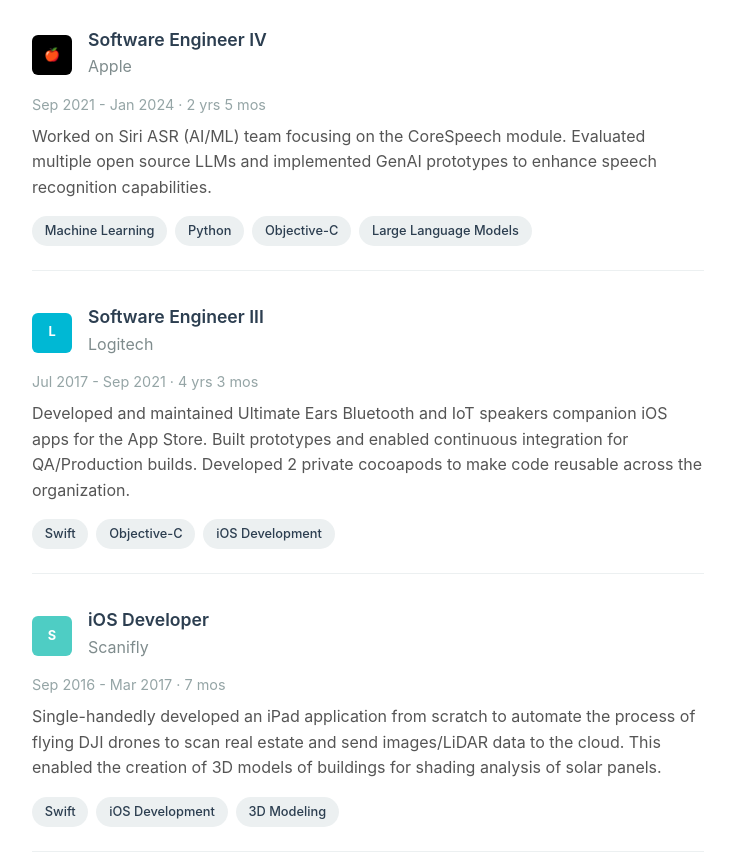
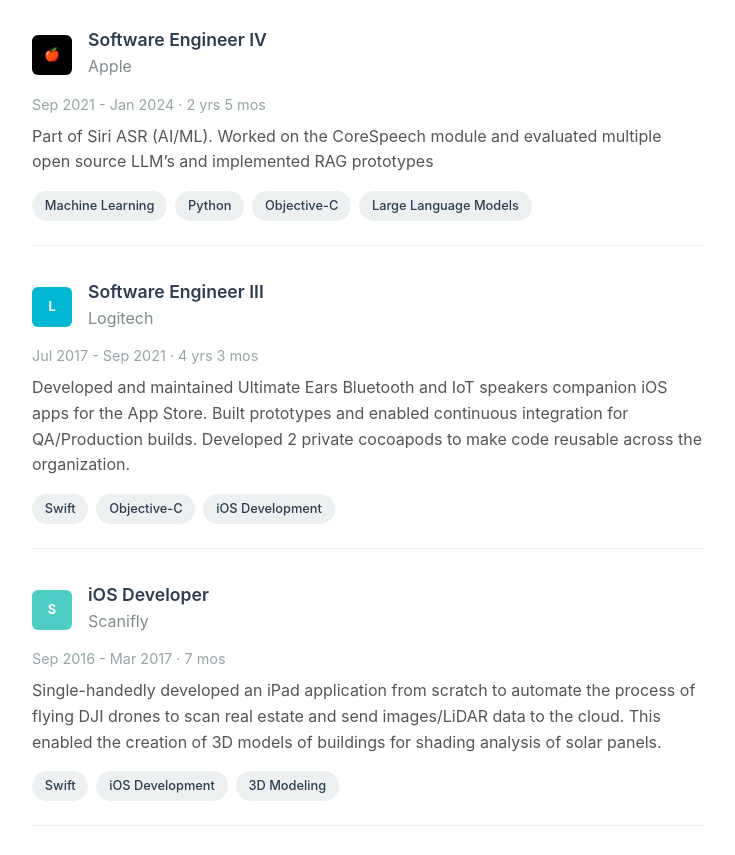
Before and after one commit to nithinrgaddam/nithin.ai, a plain HTML site: page index.html in a window 1280 px wide. Shown: the part 960-1815 px from the top of the page, without its empty margins (272-1007 px from the left). Drawn offline with Linux system fonts and the light colour scheme.

Commit message:
descripttion changed

```diff
--- a/index.html
+++ b/index.html
@@ -284,7 +284,7 @@
                 </div>
                 <div class="duration">Sep 2021 - Jan 2024 · 2 yrs 5 mos</div>
                 <div class="job-description">
-                    Worked on Siri ASR (AI/ML) team focusing on the CoreSpeech module. Evaluated multiple open source LLMs and implemented GenAI prototypes to enhance speech recognition capabilities.
+                    Part of Siri ASR (AI/ML). Worked on the CoreSpeech module and evaluated multiple open source LLM’s and implemented RAG prototypes
                 </div>
                 <div class="skills">
                     <span class="skill-tag">Machine Learning</span>
```
